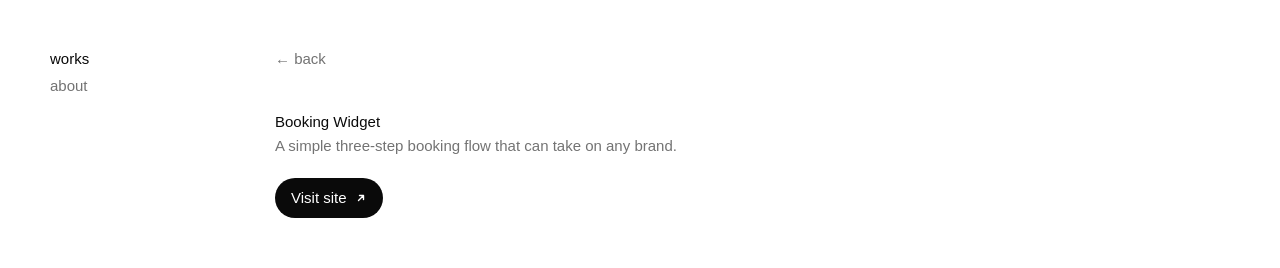
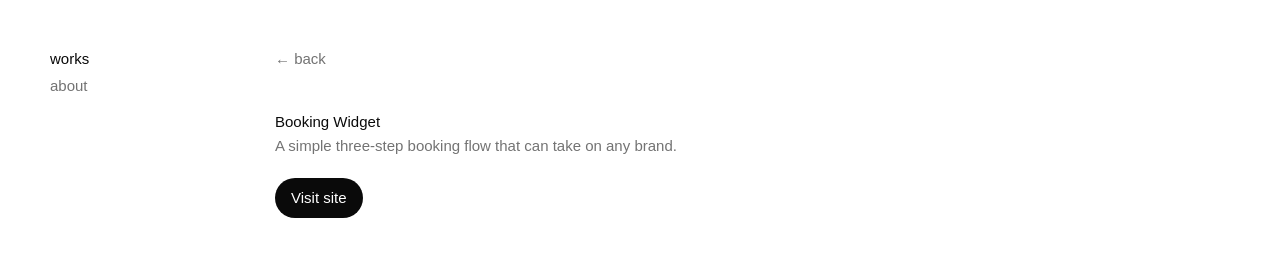
Before and after one commit to Keyik17/portfolio, a Next.js app: page /work/booking-widget/ in a window 1280 px wide. Shown: the top 268 px of the page. Built offline with nearby package versions, Linux system fonts and the light colour scheme; a web font is replaced by a local one.

Commit message:
Plain text case study buttons

```diff
--- a/app/globals.css
+++ b/app/globals.css
@@ -306,10 +306,7 @@ img { display: block; max-width: 100%; }
   padding: 9px 16px; border-radius: 999px; background: var(--ink); color: var(--bg);
   transition: opacity .2s;
 }
-.visit svg, .watch svg { transition: transform .25s var(--ease); }
 .visit:hover { opacity: .85; }
-.visit:hover svg { transform: translate(2px, -2px); }
-.watch:hover svg { transform: translateX(2px); }
 .actions { display: flex; flex-wrap: wrap; gap: 8px; margin-top: 20px; }
 .actions .visit { margin-top: 0; }
 .watch { all: unset; cursor: pointer; display: inline-flex; align-items: center; gap: 8px; padding: 8px 16px; border-radius: 999px; border: 1px solid var(--line); color: var(--ink); transition: background .2s; }
--- a/app/work/[slug]/page.tsx
+++ b/app/work/[slug]/page.tsx
@@ -1,7 +1,6 @@
 import type { Metadata } from "next";
 import Link from "next/link";
 import { WatchButton } from "@/components/Reel";
-import { ArrowUpRight } from "@/components/Icons";
 import { notFound, redirect } from "next/navigation";
 import { Figure } from "@/components/Figure";
 import { getProject, movedProjects, projects } from "@/lib/projects";
@@ -37,7 +36,7 @@ export default async function Work({ params }: { params: Promise<{ slug: string
       <div className="actions">
         {p.live && (
           <a className="visit" href={p.live.href} target="_blank" rel="noreferrer">
-            Visit site <ArrowUpRight />
+            Visit site
           </a>
         )}
         <WatchButton slug={p.slug} />
--- a/components/Icons.tsx
+++ /dev/null
@@ -1,24 +0,0 @@
-// Small line icons that share one size and stroke, so buttons match.
-const base = {
-  width: 12,
-  height: 12,
-  viewBox: "0 0 12 12",
-  fill: "none",
-  stroke: "currentColor",
-  strokeWidth: 1.4,
-  strokeLinecap: "round" as const,
-  strokeLinejoin: "round" as const,
-  "aria-hidden": true,
-};
-
-export const ArrowUpRight = () => (
-  <svg {...base}>
-    <path d="M3.5 8.5l5-5M4.5 3.5h4v4" />
-  </svg>
-);
-
-export const Play = () => (
-  <svg {...base}>
-    <path d="M4 2.8v6.4L9 6z" />
-  </svg>
-);
--- a/components/Reel.tsx
+++ b/components/Reel.tsx
@@ -2,7 +2,6 @@
 
 import { useEffect, useRef, useState } from "react";
 import { createPortal } from "react-dom";
-import { Play } from "@/components/Icons";
 
 type Clip = { slug: string; title: string };
 
@@ -46,7 +45,7 @@ export function WatchButton({ slug }: { slug: string }) {
   return (
     <>
       <button className="watch" onClick={() => setOpen(true)}>
-        Video tutorial <Play />
+        Video tutorial
       </button>
       {open && <Player clip={clip} onClose={() => setOpen(false)} />}
     </>
```
